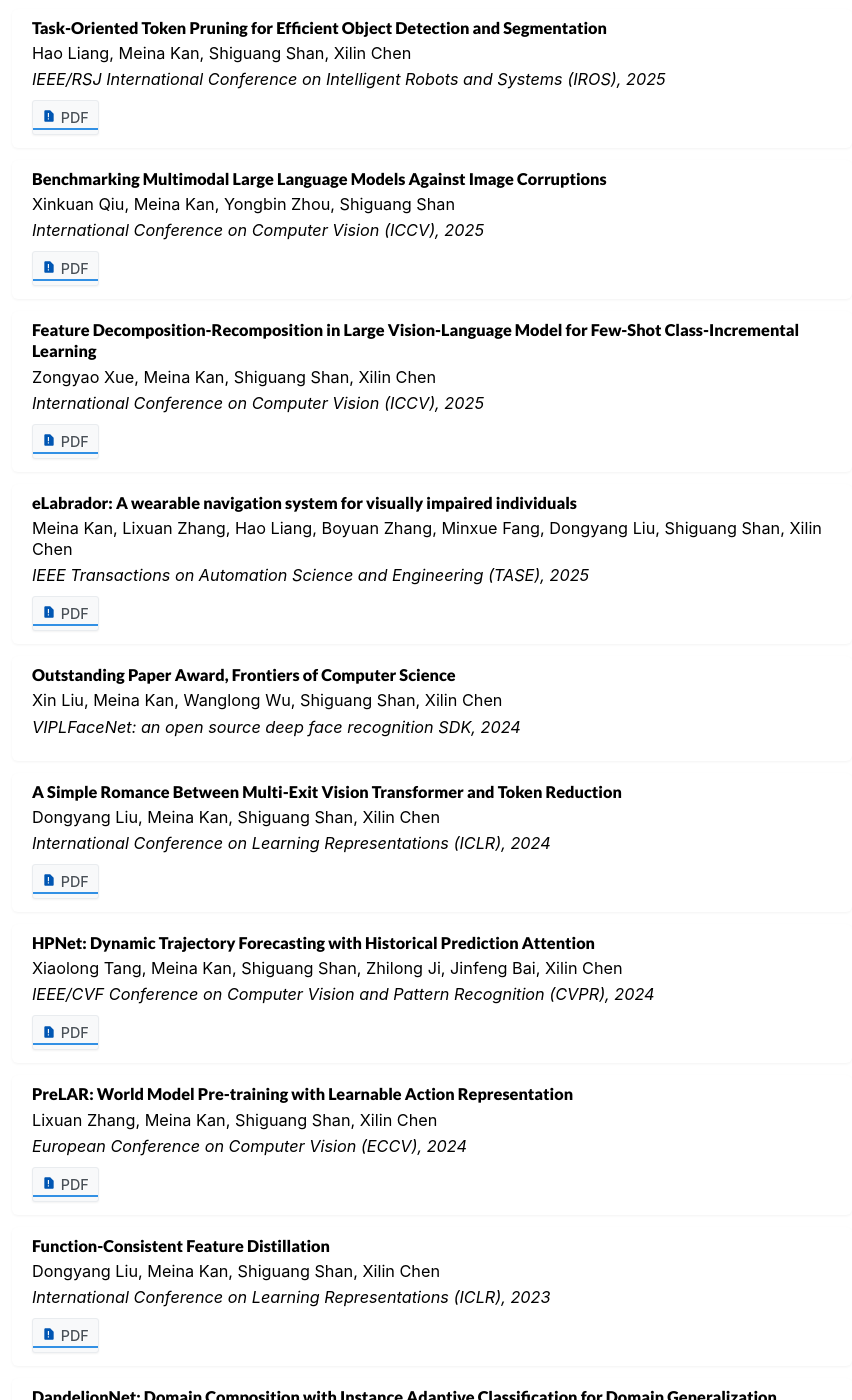
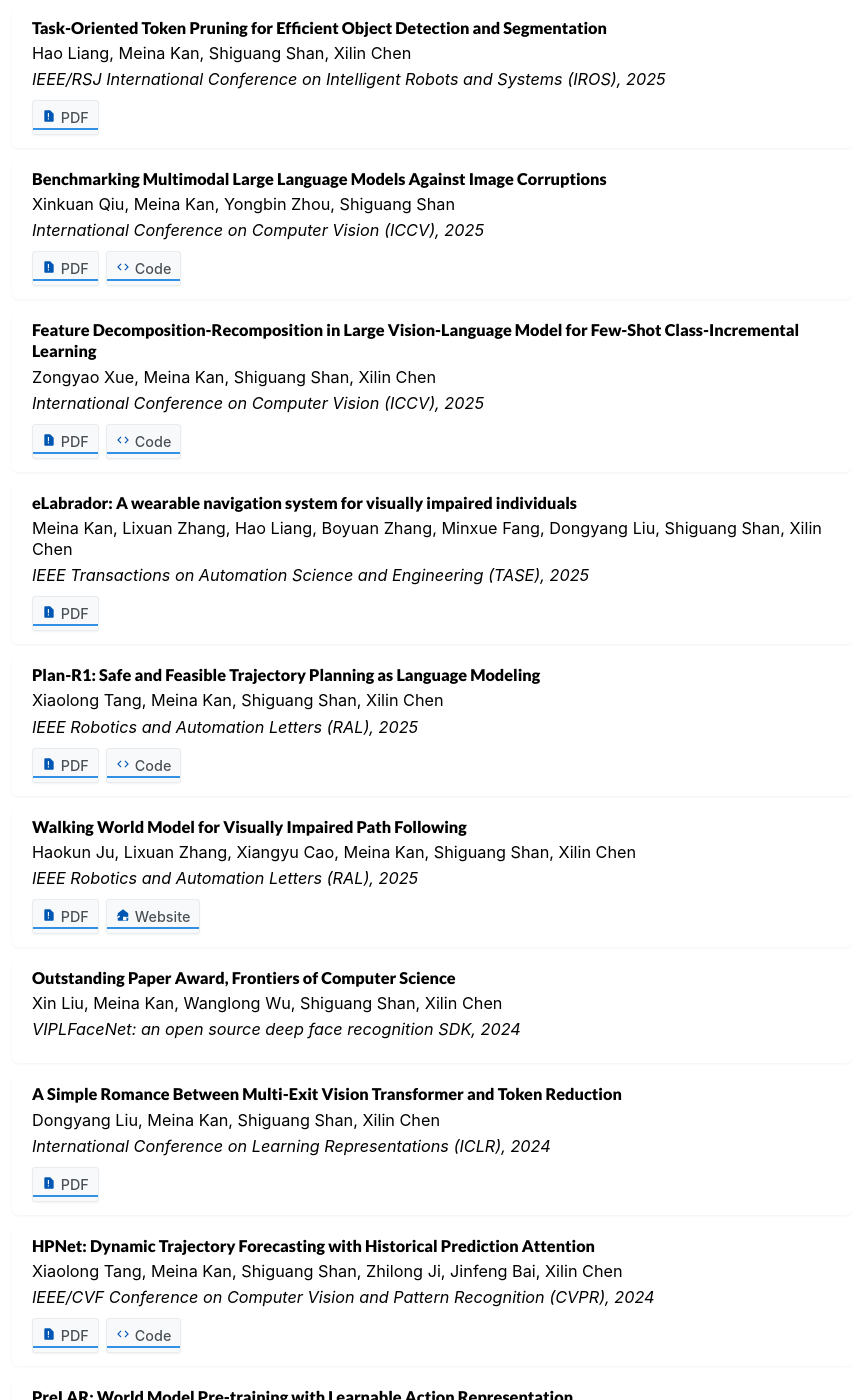
Before and after one commit to VIPL-EPP/VIPL-EPP.github.io, a Jekyll site: the page built from publications.html, in a window 1280 px wide and 1400 px high, scrolled down 345 px. Shown: the whole window, without its empty margins (208-1060 px from the left). Built offline with Jekyll 4.4.1, drawn with Linux system fonts in a browser that asks for light colours.

Commit message:
Add the publications

```diff
--- a/_data/publications.yml
+++ b/_data/publications.yml
@@ -14,6 +14,20 @@
 #       year={2024},
 #       pages={1--8}
 #     }
+
+- title: "Walking World Model for Visually Impaired Path Following"
+  authors: "Haokun Ju, Lixuan Zhang, Xiangyu Cao, Meina Kan, Shiguang Shan, Xilin Chen"
+  venue: "IEEE Robotics and Automation Letters (RAL), 2025"
+  year: 2025
+  pdf: "https://github.com/VIPL-EPP/VIPL-EPP.github.io/tree/main/pdf/2025RAL-WWM-VIPF.pdf"
+  website: "https://haokunju.github.io/walking-wm.github.io"
+
+- title: "Plan-R1: Safe and Feasible Trajectory Planning as Language Modeling"
+  authors: "Xiaolong Tang, Meina Kan, Shiguang Shan, Xilin Chen"
+  venue: "IEEE Robotics and Automation Letters (RAL), 2025"
+  year: 2025
+  pdf: "https://github.com/VIPL-EPP/VIPL-EPP.github.io/tree/main/pdf/2025RAL-PlanR1.pdf"
+  code: "https://github.com/XiaolongTang23/Plan-R1"
 
 - title: "eLabrador: A wearable navigation system for visually impaired individuals"
   authors: "Meina Kan, Lixuan Zhang, Hao Liang, Boyuan Zhang, Minxue Fang, Dongyang Liu, Shiguang Shan, Xilin Chen"
@@ -121,30 +135,34 @@
   venue: "International Conference on Computer Vision (ICCV), 2025"
   year: 2025
   pdf: "https://github.com/VIPL-EPP/VIPL-EPP.github.io/tree/main/pdf/2025ICCV_FDR.pdf"
+  code: "https://github.com/herb1999/FDR"
 
 - title: "Benchmarking Multimodal Large Language Models Against Image Corruptions"
   authors: "Xinkuan Qiu, Meina Kan, Yongbin Zhou, Shiguang Shan"
   venue: "International Conference on Computer Vision (ICCV), 2025"
   year: 2025
-  pdf: ""
+  pdf: "https://github.com/VIPL-EPP/VIPL-EPP.github.io/tree/main/pdf/2025ICCV-LLM-IC.pdf"
+  code: "https://github.com/VIPL-EPP/MLLM-IC"
 
 - title: "Task-Oriented Token Pruning for Efficient Object Detection and Segmentation"
   authors: "Hao Liang, Meina Kan, Shiguang Shan, Xilin Chen"
   venue: "IEEE/RSJ International Conference on Intelligent Robots and Systems (IROS), 2025"
   year: 2025
-  pdf: ""
+  pdf: "https://github.com/VIPL-EPP/VIPL-EPP.github.io/tree/main/pdf/2025IROS-TaskTP.pdf"
 
 - title: "PreLAR: World Model Pre-training with Learnable Action Representation"
   authors: "Lixuan Zhang, Meina Kan, Shiguang Shan, Xilin Chen"
   venue: "European Conference on Computer Vision (ECCV), 2024"
   year: 2024
   pdf: "https://github.com/VIPL-EPP/VIPL-EPP.github.io/tree/main/pdf/2024ECCV_PreLAR.pdf"
+  code: "https://github.com/zhanglixuan0720/PreLAR"
 
 - title: "HPNet: Dynamic Trajectory Forecasting with Historical Prediction Attention"
   authors: "Xiaolong Tang, Meina Kan, Shiguang Shan, Zhilong Ji, Jinfeng Bai, Xilin Chen"
   venue: "IEEE/CVF Conference on Computer Vision and Pattern Recognition (CVPR), 2024"
   year: 2024
   pdf: "https://github.com/VIPL-EPP/VIPL-EPP.github.io/tree/main/pdf/2024CVPR_HPNet.pdf"
+  code: "https://github.com/XiaolongTang23/HPNet"
 
 - title: "A Simple Romance Between Multi-Exit Vision Transformer and Token Reduction"
   authors: "Dongyang Liu, Meina Kan, Shiguang Shan, Xilin Chen"
@@ -163,6 +181,7 @@
   venue: "International Conference on Learning Representations (ICLR), 2023"
   year: 2023
   pdf: "https://github.com/VIPL-EPP/VIPL-EPP.github.io/tree/main/pdf/2023ICLR_FCFD.pdf"
+  code: "https://github.com/LiuDongyang6/FCFD"
 
 - title: "GAN with Multivariate Disentangling for Controllable Hair Editing"
   authors: "Xuyang Guo, Meina Kan, Tianle Chen, Shiguang Shan"
@@ -181,6 +200,7 @@
   venue: "International Conference on Computer Vision (ICCV), 2021"
   year: 2021
   pdf: "https://github.com/VIPL-EPP/VIPL-EPP.github.io/tree/main/pdf/2021ICCVEigenGAN.pdf"
+  code: "https://github.com/LynnHo/EigenGAN-Tensorflow"
 
 - title: "Unsupervised Domain Adaptation With Hierarchical Gradient Synchronization"
   authors: "Lanqing Hu, Meina Kan, Shiguang Shan, Xilin Chen"
@@ -193,6 +213,7 @@
   venue: "IEEE/CVF Conference on Computer Vision and Pattern Recognition (CVPR), 2020"
   year: 2020
   pdf: "https://github.com/VIPL-EPP/VIPL-EPP.github.io/tree/main/pdf/2020CVPRSEAM.pdf"
+  code: "https://github.com/YudeWang/SEAM"
 
 - title: "S^2GAN: Share Aging Factors across Ages and Share Aging Trends among Individuals"
   authors: "Zhenliang He, Meina Kan, Shiguang Shan, Xilin Chen"
--- a/_data/research.yml
+++ b/_data/research.yml
@@ -20,7 +20,7 @@
   - id: "embodied-perception"
     name: "Embodied Perception"
     summary: ""
-    image: "/images/research_img/10.jpg"
+    image: "/images/research_img/具身感知.jpg"
     description: "Embodied perception breaks the framework of traditional static image recognition by integrating the perceptual process into the interactive loop between the agent and the environment. This allows the agent to dynamically adjust its perception strategies according to task demands, shifting from 'passively receiving information' to 'actively acquiring information.' Our objective is to endow agents with generalized perception capabilities, making them adaptable to the diverse requirements of multi-task scenarios while balancing perception efficiency and robustness."
 
     # 详细介绍页面的内容组
@@ -52,7 +52,7 @@
   - id: "visual-navigation"
     name: "Visual Navigation"
     summary: ""
-    image: "/images/research_img/11.jpg"
+    image: "/images/research_img/视觉导航.jpg"
     description: "Visual navigation in complex scenes is a core capability of embodied AI. We are committed to researching how agents, relying solely on visual sensors, can understand high-level instructions (e.g., natural language) and plan and execute safe, efficient movement in open scenes filled with uncertainties (e.g., complex layouts, dynamic pedestrians, unknown traversability). The core challenge lies in building navigation systems that can integrate semantic understanding, motion prediction, and environmental affordance inference."
 
     content_groups:
@@ -91,7 +91,7 @@
   - id: "cross-disciplinary"
     name: "Cross-Disciplinary Exploration"
     summary: ""
-    image: "/images/research_img/12.jpg"
+    image: "/images/research_img/跨领域探索.jpg"
     description: "Building upon the core technologies of embodied perception and navigation, we further expand into related research areas such as multimodal fusion and system deployment. We aim to construct a complete research chain from 'basic theory – core technology – practical application,' promoting the transition of embodied AI technology from the laboratory to real-world scenarios."
 
     content_groups:
```
Also changed, not shown: 11 other files.
